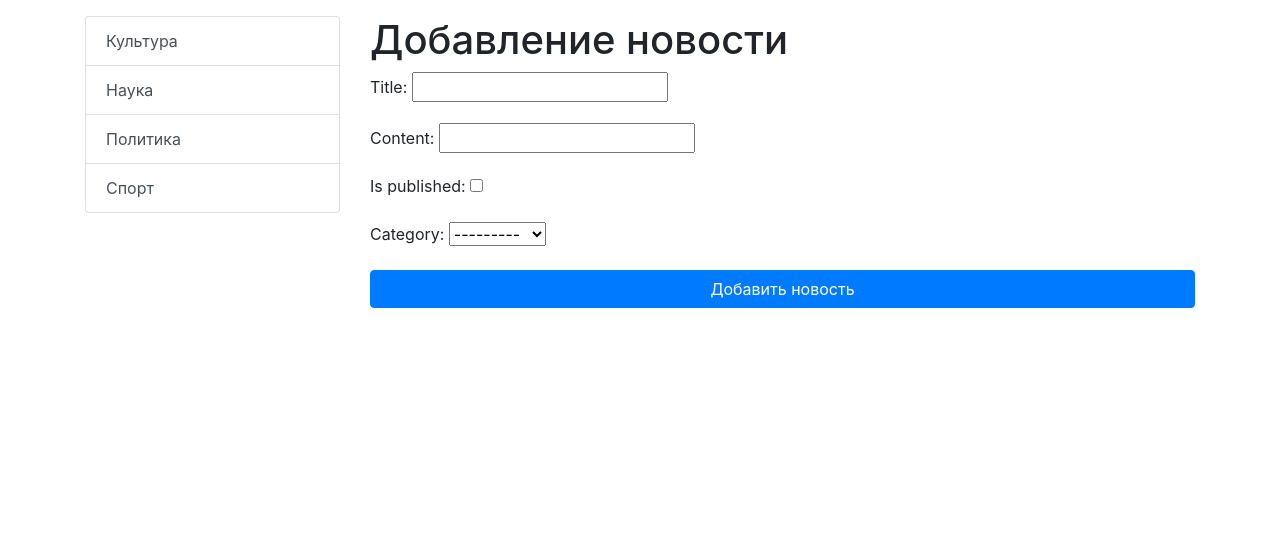
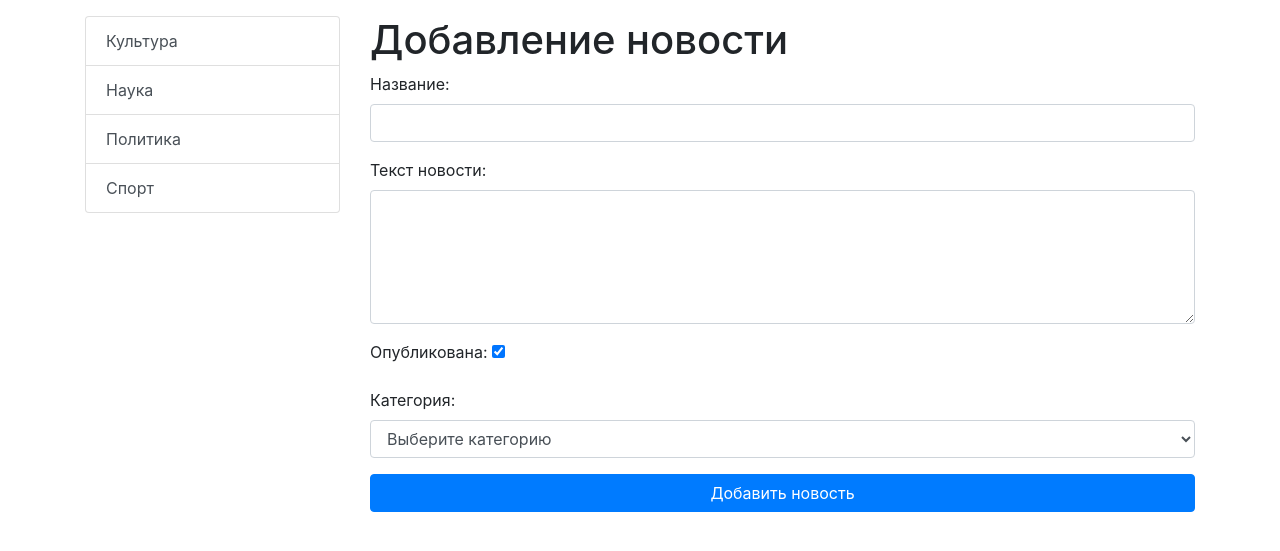
Before and after one commit to Pisych72/testside, a Django app: page /news/add_news/ in a window 1280 px wide. Shown: the part 56-607 px from the top of the page. Run offline with Django 3.2, Linux system fonts and the light colour scheme; data comes from the database, SQL or seed files in the repository; both versions use the stored data as it was after the commit; some libraries are stand-ins or nearby versions.

Commit message:
Forms. Несвязаные с моделями формы

```diff
--- a/mysite/news/forms.py
+++ b/mysite/news/forms.py
@@ -2,7 +2,12 @@ from django import forms
 from .models import Category
 
 class NewsForm(forms.Form):
-    title=forms.CharField(max_length=150)
-    content=forms.CharField()
-    is_published=forms.BooleanField()
-    category=forms.ModelChoiceField(queryset=Category.objects.all())
+    title=forms.CharField(max_length=150,label="Название",
+                          widget=forms.TextInput(attrs={'class':"form-control"}))
+    content=forms.CharField(label="Текст новости",required=False,
+                            widget=forms.Textarea(attrs={
+                                'class':"form-control",
+                                 "rows": 5}))
+    is_published=forms.BooleanField(label="Опубликована",required=False,initial=True)
+    category=forms.ModelChoiceField(empty_label="Выберите категорию", queryset=Category.objects.all(),label="Категория",
+                                    widget=forms.Select(attrs={'class':'form-control'}))
--- a/mysite/news/templates/news/add_news.html
+++ b/mysite/news/templates/news/add_news.html
@@ -12,8 +12,37 @@
 
 <h1>Добавление новости</h1>
 <form action="{% url 'add_news' %}" method="post">
+
     {% csrf_token %}
-{{form.as_p}}
+
+    {{form.as_p}}
+
+
+{% comment %}
+ <div class="mb-3">
+    <label for="{{form.title.id_for_label}}" class="form-label">Название</label>
+   {{form.title}}
+ </div>
+ <div class="mb-3">
+    <label for="{{form.content.id_for_label}}" class="form-label">Текст</label>
+   {{form.content}}
+ </div>
+ <div class="mb-3">
+    <label for="{{form.is_published.id_for_label}}" class="form-label">Опубликовано</label>
+   {{form.is_published}}
+ </div>
+<div class="mb-3">
+    <label for="{{form.category.id_for_label}}" class="form-label">Категория</label>
+   {{form.category}}
+ </div>
+
+{% endcomment %}
+{% comment %}
+    {% for field in form %}
+    {{field.label_tag}}
+    {{field}}
+    {% endfor %}
+    {% endcomment %}
     <button type="submit" class="btn btn-primary btn-block">Добавить новость</button>
 </form>
 {% endblock %}
--- a/mysite/news/views.py
+++ b/mysite/news/views.py
@@ -1,4 +1,4 @@
-from django.shortcuts import render,get_list_or_404
+from django.shortcuts import render,get_list_or_404,redirect
 from django.shortcuts import HttpResponse
 from .models import *
 from .forms import NewsForm
@@ -25,7 +25,11 @@ def view_news(request,news_id):
 
 def add_news(request):
     if request.method=='POST':
-        pass
+        form=NewsForm(request.POST)
+        if form.is_valid():
+            #print(form.cleaned_data)
+            news1= news.objects.create(**form.cleaned_data)
+            return redirect(news1)
     else:
         form=NewsForm()
     return render(request,'news/add_news.html',{'form': form} )
```
Also changed, not shown: mysite/db.sqlite3.
